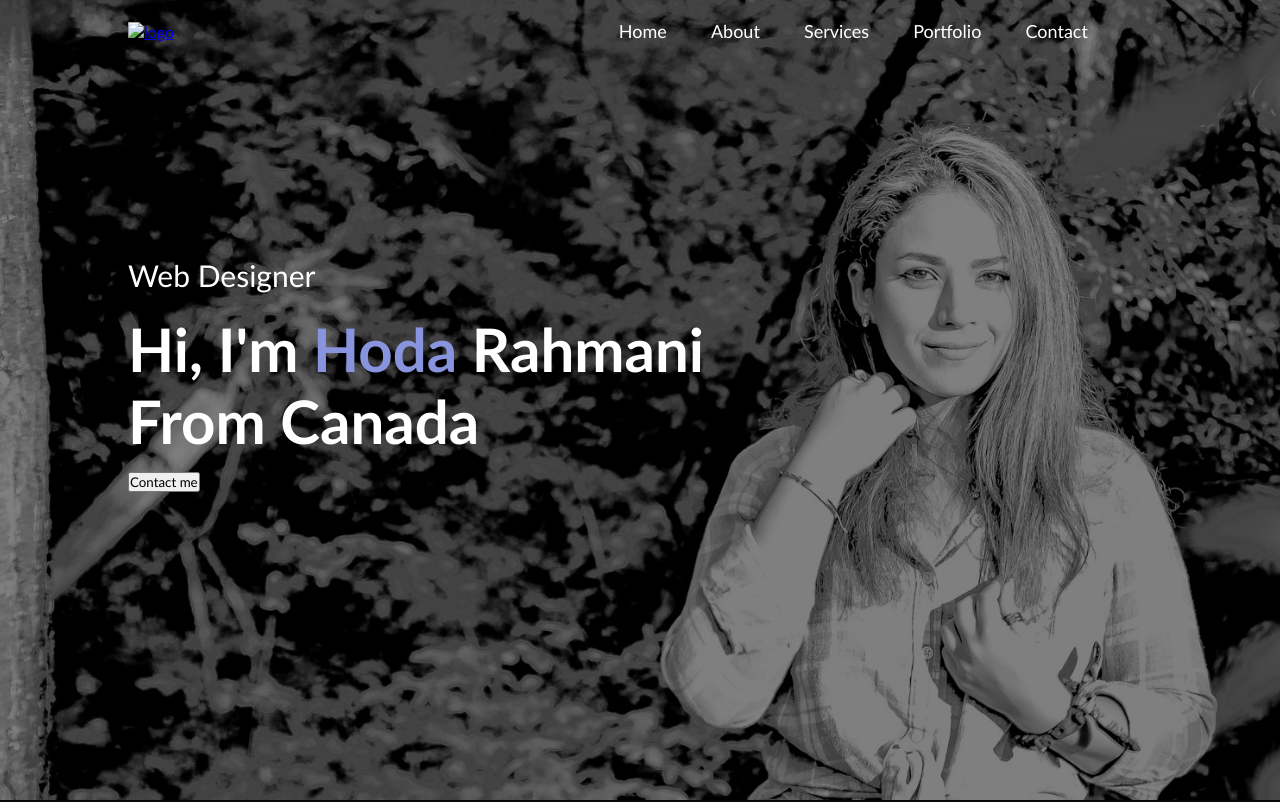
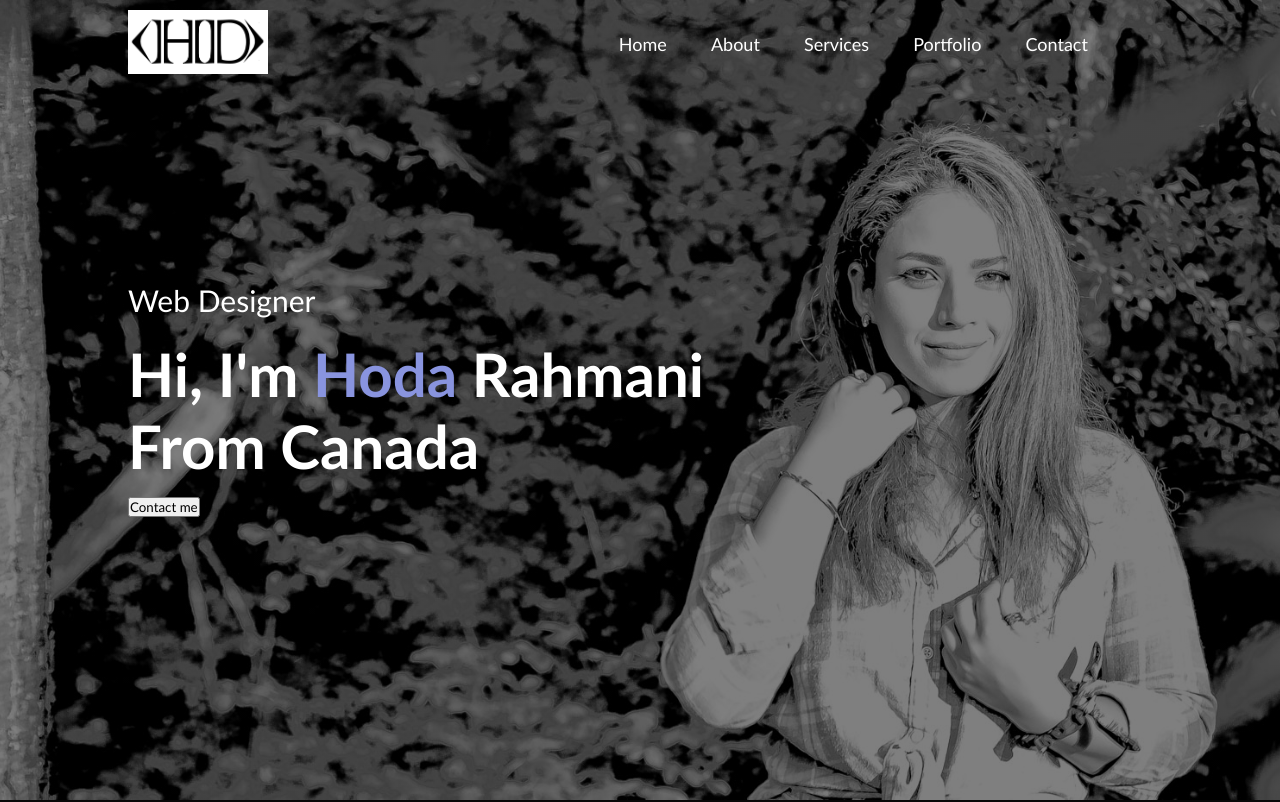
Before and after one commit to rahm0126/portfolio, a plain HTML site: page index.html in a window 1280 px wide. Shown: the top 802 px of the page. Drawn offline with Linux system fonts and the light colour scheme.

Commit message:
logo address

```diff
--- a/index.html
+++ b/index.html
@@ -12,7 +12,7 @@
   <div id="header">
     <div class="container">
       <nav>
-        <a href="index.html"><img class="logo" alt="logo" src="images/logo.png"></a>
+        <a href="index.html"><img class="logo" alt="logo" src="/css/images/logo.png"></a>
         <ul id="sidemenu">
           <li class="current"><a href="#header">Home</a></li>
           <li><a href="#about">About</a></li>
```
